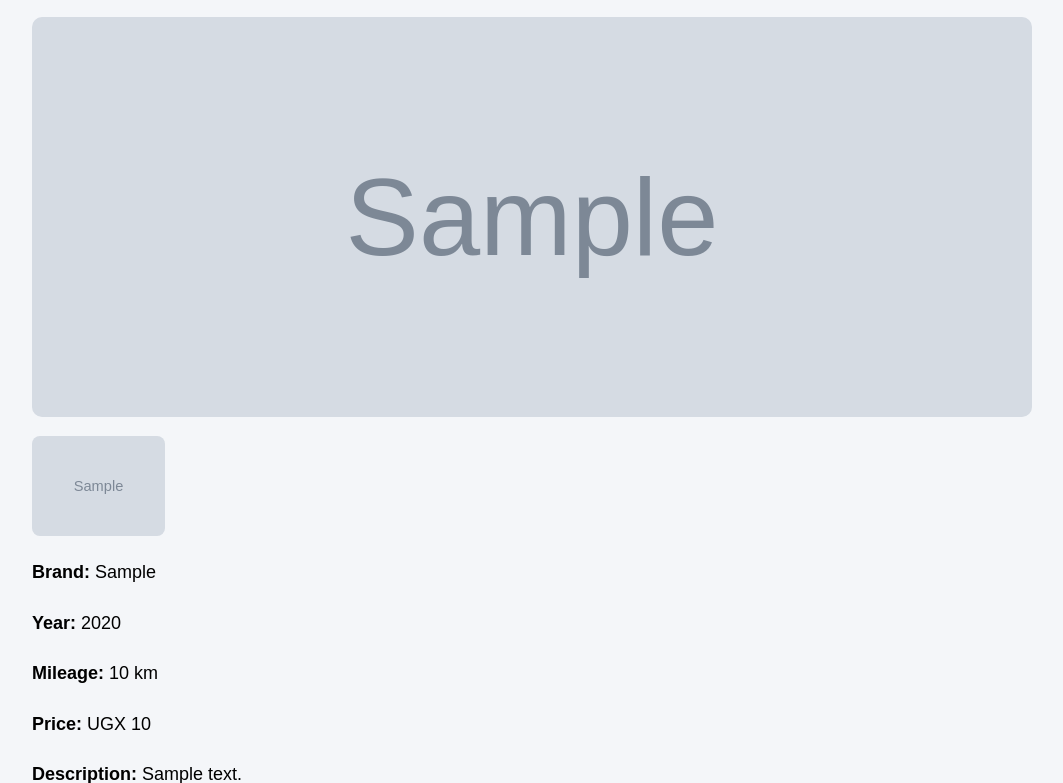
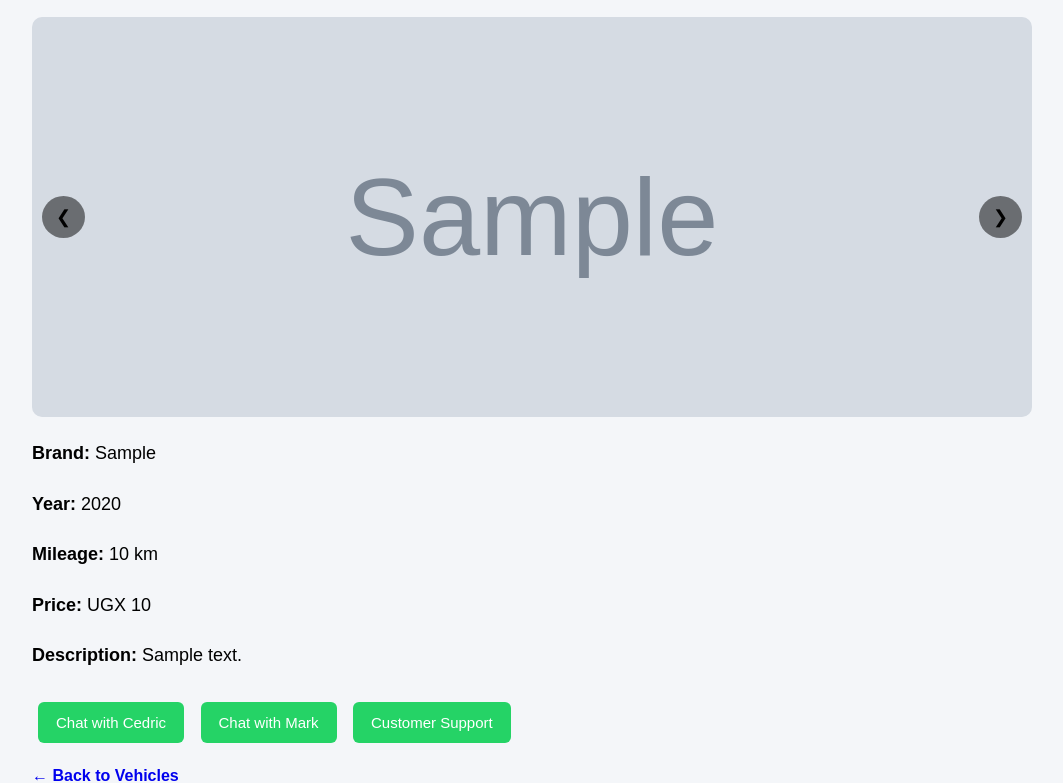
Before and after one commit to elitecastro3-ai/celutamax, a Django app: page /vehicles/1/ in a window 1280 px wide. Shown: the part 139-922 px from the top of the page, without its empty margins (108-1171 px from the left). Run offline with Django 5.2, Linux system fonts and the light colour scheme; tables that the repository leaves empty hold one stand-in row (values such as "Sample post"); grey boxes marked "Sample" are stand-in pictures.

Commit message:
Added image slider

```diff
--- a/templates/base.html
+++ b/templates/base.html
@@ -164,6 +164,43 @@
         padding: 20px;
         margin-top: 40px;
     }
+
+    /* 🚗 IMAGE SLIDER */
+      .slider-container {
+    position: relative;
+    overflow: hidden;
+    width: 100%;
+    border-radius: 10px;
+    margin-bottom: 20px;
+
+    color: white;}
+
+     .slider {
+    display: flex;
+    transition: transform 0.4s ease-in-out;
+    }
+
+     .slide {
+    min-width: 100%;
+    height: 400px;
+    object-fit: cover;
+    }
+
+     /* Arrows */
+     .prev, .next {
+    position: absolute;
+    top: 50%;
+    transform: translateY(-50%);
+    background: rgba(0,0,0,0.5);
+    border: none;
+    padding: 10px 14px;
+    cursor: pointer;
+    border-radius: 50%;
+    font-size: 18px;
+    }
+
+     .prev { left: 10px; }
+     .next { right: 10px; }
     </style>
 
 </head>
@@ -183,6 +220,43 @@
 <footer>
     © 2026 Celutamax Motors. All rights reserved.
 </footer>
+<script>
+let currentSlide = 0;
 
+function moveSlide(direction) {
+    const slides = document.querySelectorAll(".slide");
+    currentSlide += direction;
+
+    if (currentSlide < 0) {
+        currentSlide = slides.length - 1;
+    }
+
+    if (currentSlide >= slides.length) {
+        currentSlide = 0;
+    }
+
+    const slider = document.getElementById("slider");
+    if (slider) {
+        slider.style.transform = `translateX(-${currentSlide * 100}%)`;
+    }
+}
+
+/* 📱 TOUCH SWIPE */
+let startX = 0;
+
+document.addEventListener("touchstart", function(e) {
+    startX = e.touches[0].clientX;
+});
+
+document.addEventListener("touchend", function(e) {
+    let endX = e.changedTouches[0].clientX;
+
+    if (startX - endX > 50) {
+        moveSlide(1);
+    } else if (endX - startX > 50) {
+        moveSlide(-1);
+    }
+});
+</script>
 </body>
 </html>
--- a/templates/vehicles/vehicle_detail.html
+++ b/templates/vehicles/vehicle_detail.html
@@ -7,18 +7,25 @@
 
     <h1 style="margin-bottom:20px;">{{ vehicle.title }}</h1>
 
-    <!-- MAIN IMAGE -->
-    {% if vehicle.image %}
-        <img src="{{ vehicle.image.url }}"
-             style="width:100%; max-height:400px; object-fit:cover; border-radius:10px;">
-    {% endif %}
+    <div class="slider-container">
 
-    <!-- GALLERY (MULTIPLE IMAGES) -->
-    <div class="car-gallery">
+    <div class="slider" id="slider">
+
+        {% if vehicle.image %}
+            <img src="{{ vehicle.image.url }}" class="slide">
+        {% endif %}
+
         {% for img in vehicle.images.all %}
-            <img src="{{ img.image.url }}" class="gallery-img">
+            <img src="{{ img.image.url }}" class="slide">
         {% endfor %}
+
     </div>
+
+    <!-- Arrows -->
+    <button class="prev" onclick="moveSlide(-1)">❮</button>
+    <button class="next" onclick="moveSlide(1)">❯</button>
+
+</div>
 
     <!-- DETAILS -->
     <div style="font-size:18px; line-height:1.8; margin-top:20px;">
```
